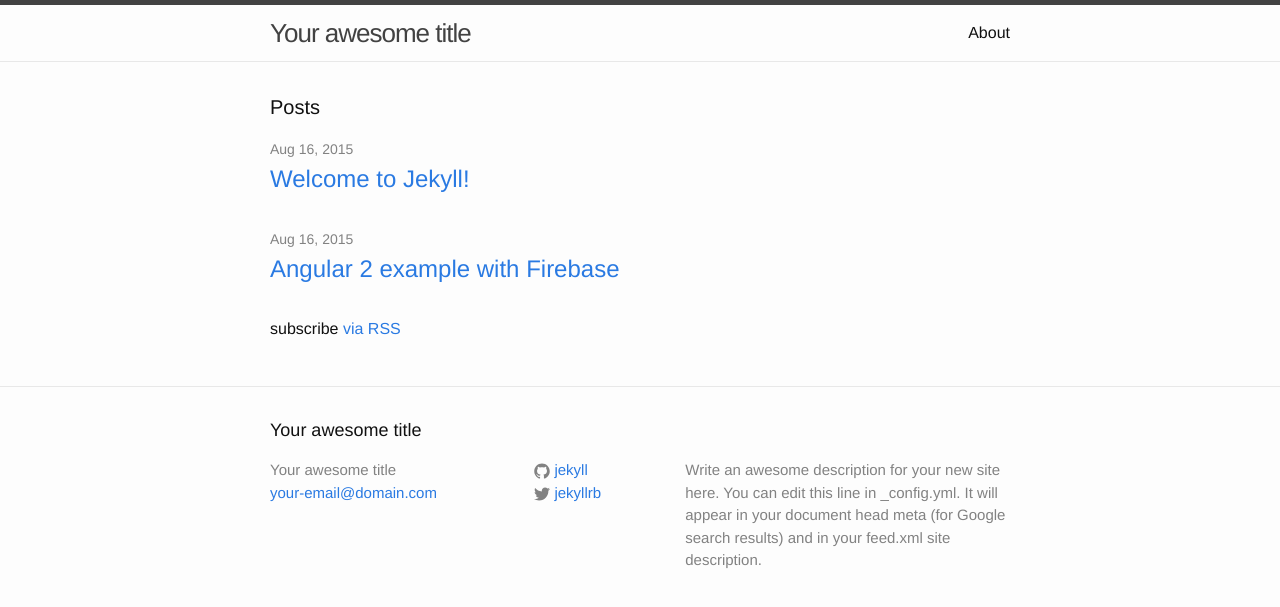
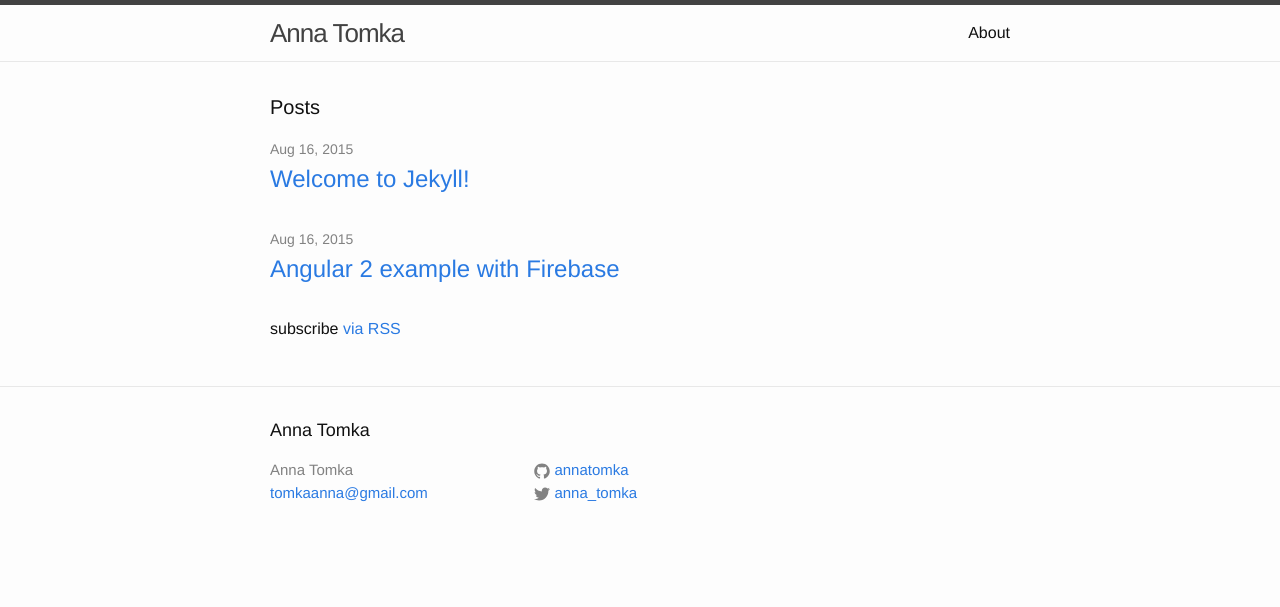
Before and after one commit to annatomka/annatomka.github.io, a Jekyll site: the page built from index.html, in a window 1280 px wide. Shown: the top 607 px of the page. Built offline with Jekyll 4.4.1, drawn with Linux system fonts in a browser that asks for light colours.

Commit message:
config update

```diff
--- a/_config.yml
+++ b/_config.yml
@@ -1,14 +1,11 @@
 # Site settings
-title: Your awesome title
-email: your-email@domain.com
-description: > # this means to ignore newlines until "baseurl:"
-  Write an awesome description for your new site here. You can edit this
-  line in _config.yml. It will appear in your document head meta (for
-  Google search results) and in your feed.xml site description.
+title: Anna Tomka
+email: tomkaanna@gmail.com
+description: > # Web developer site with all the good stuff like Javascript,AngularJS,Ionic etc.
 baseurl: "" # the subpath of your site, e.g. /blog/
-url: "http://yourdomain.com" # the base hostname & protocol for your site
-twitter_username: jekyllrb
-github_username:  jekyll
+url: "http://annatomka.github.io" # the base hostname & protocol for your site
+twitter_username: anna_tomka
+github_username:  annatomka
 
 # Build settings
 markdown: kramdown
```
